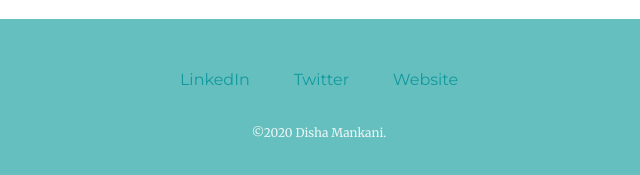
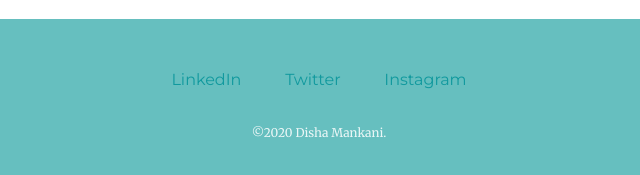
Before and after one commit to dishamankani/PersonalWebsite, a plain HTML site: page index.html in a window 1280 px wide. Shown: the part 2688-2863 px from the top of the page, 321-961 px from the left. Drawn offline with Linux system fonts and the light colour scheme.

Commit message:
instagram

```diff
--- a/index.html
+++ b/index.html
@@ -55,7 +55,7 @@
   <div class="bottom-container">
     <a class="footer-link" href="https://www.linkedin.com/">LinkedIn</a>
     <a class="footer-link" href="https://twitter.com/">Twitter</a>
-    <a class="footer-link" href="https://www.appbrewery.co/">Website</a>
+    <a class="footer-link" href="https://www.instagram.com/mochachocolateee//">Instagram</a>
     <p class="copyright"> ©2020 Disha Mankani.</p>
   </div>
 
```
